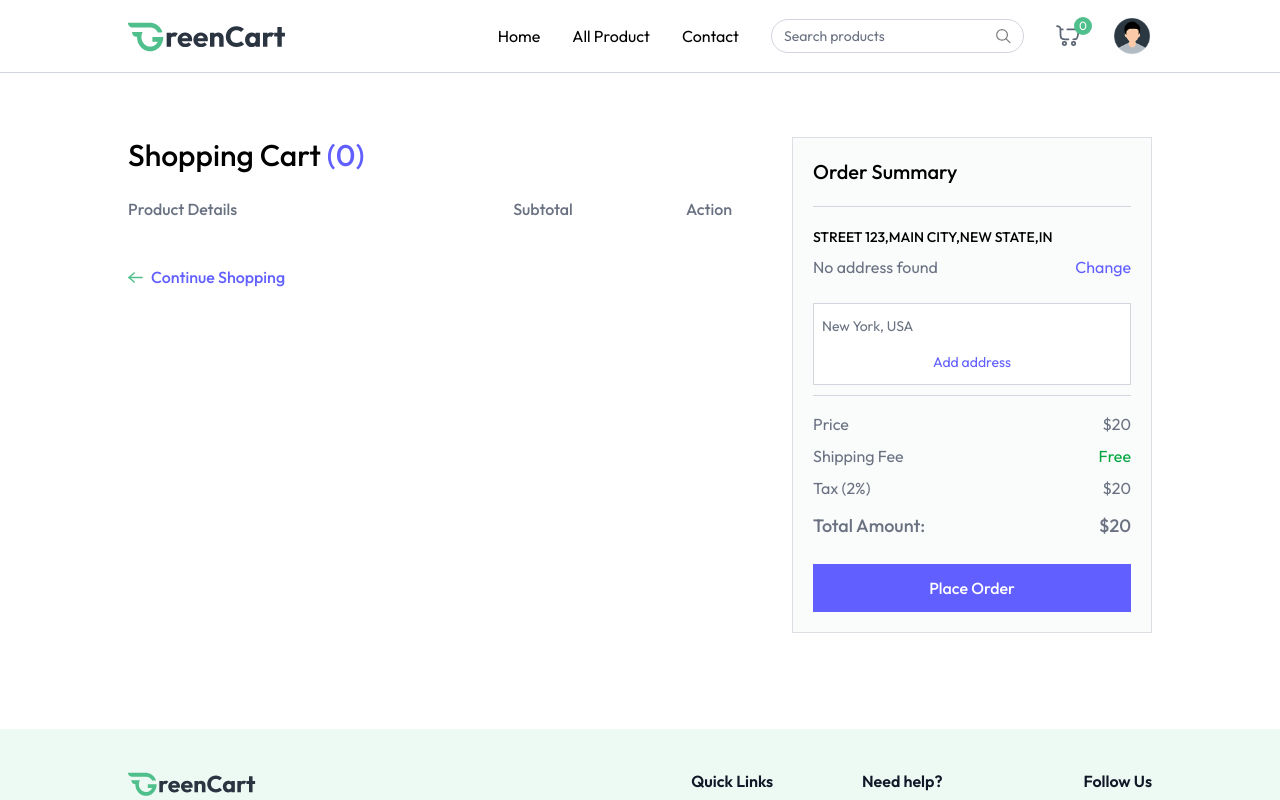
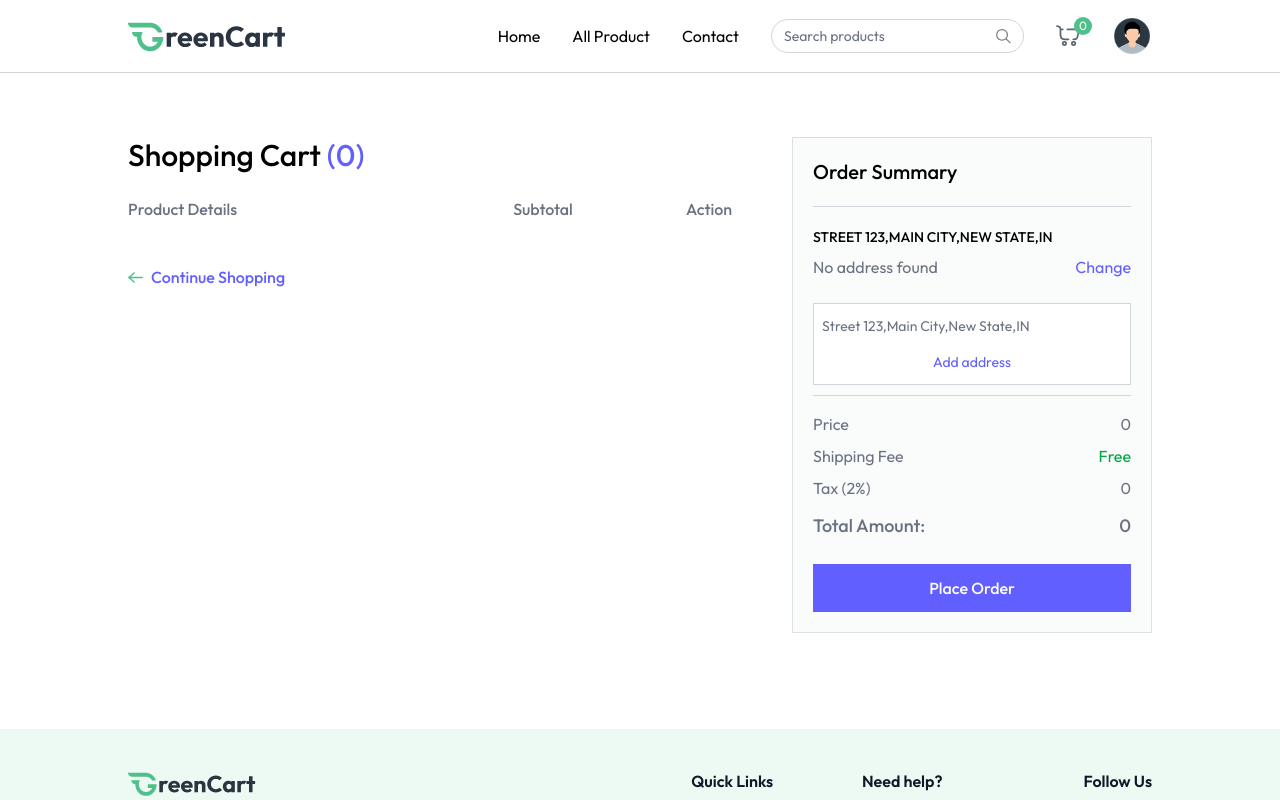
Before and after one commit to Zohirul-Islam/grocery-shope-with-reactjs-and-nodejs, a React app in the folder frontend/: page /cart in a window 1280 px wide. Both pictures are taken after a click on the button "Change". Shown: the top 800 px of the page. Built offline with nearby package versions, Linux system fonts and the light colour scheme; the HTML template or start-up script is replaced by a standard one.

Commit message:
fix cart items

```diff
--- a/frontend/src/pages/Cart.jsx
+++ b/frontend/src/pages/Cart.jsx
@@ -29,6 +29,9 @@ const Cart = () => {
     }
     setCartArray(tempArray);
   };
+  const placeOrder = async() => {
+
+  }
   useEffect(() => {
     if (products.length > 0 && cartItems) {
       getCart();
@@ -141,14 +144,17 @@ const Cart = () => {
             </button>
             {showAddress && (
               <div className="absolute top-12 py-1 bg-white border border-gray-300 text-sm w-full">
-                <p
-                  onClick={() => setShowAddress(false)}
+                {addresses.map((address,index) => (
+                 <p
+                  onClick={() => {setSelectedAddress(address),setShowAddress(false)}}
                   className="text-gray-500 p-2 hover:bg-gray-100"
                 >
-                  New York, USA
+                  {address.street},{address.city},{address.state},{address.country}
                 </p>
+                ))}
+
                 <p
-                  onClick={() => setShowAddress(false)}
+                  onClick={() => navigate('/add-address')}
                   className="text-indigo-500 text-center cursor-pointer p-2 hover:bg-indigo-500/10"
                 >
                   Add address
@@ -159,7 +165,7 @@ const Cart = () => {
 
           <p className="text-sm font-medium uppercase mt-6">Payment Method</p>
 
-          <select className="w-full border border-gray-300 bg-white px-3 py-2 mt-2 outline-none">
+          <select onChange={(e)=>setPaymentOption(e.target.value)} className="w-full border border-gray-300 bg-white px-3 py-2 mt-2 outline-none">
             <option value="COD">Cash On Delivery</option>
             <option value="Online">Online Payment</option>
           </select>
@@ -170,7 +176,7 @@ const Cart = () => {
         <div className="text-gray-500 mt-4 space-y-2">
           <p className="flex justify-between">
             <span>Price</span>
-            <span>$20</span>
+            <span>{currency}{ getCartTotalAmount()}</span>
           </p>
           <p className="flex justify-between">
             <span>Shipping Fee</span>
@@ -178,16 +184,16 @@ const Cart = () => {
           </p>
           <p className="flex justify-between">
             <span>Tax (2%)</span>
-            <span>$20</span>
+            <span>{currency}{ getCartTotalAmount() *2/100}</span>
           </p>
           <p className="flex justify-between text-lg font-medium mt-3">
             <span>Total Amount:</span>
-            <span>$20</span>
+            <span>{currency}{ getCartTotalAmount()+getCartTotalAmount() *2/100}</span>
           </p>
         </div>
 
-        <button className="w-full py-3 mt-6 cursor-pointer bg-indigo-500 text-white font-medium hover:bg-indigo-600 transition">
-          Place Order
+        <button onClick={placeOrder} className="w-full py-3 mt-6 cursor-pointer bg-indigo-500 text-white font-medium hover:bg-indigo-600 transition">
+          {paymentOption === "COD" ? "Place Order":"Proceed to Checkout"}
         </button>
       </div>
     </div>
```
